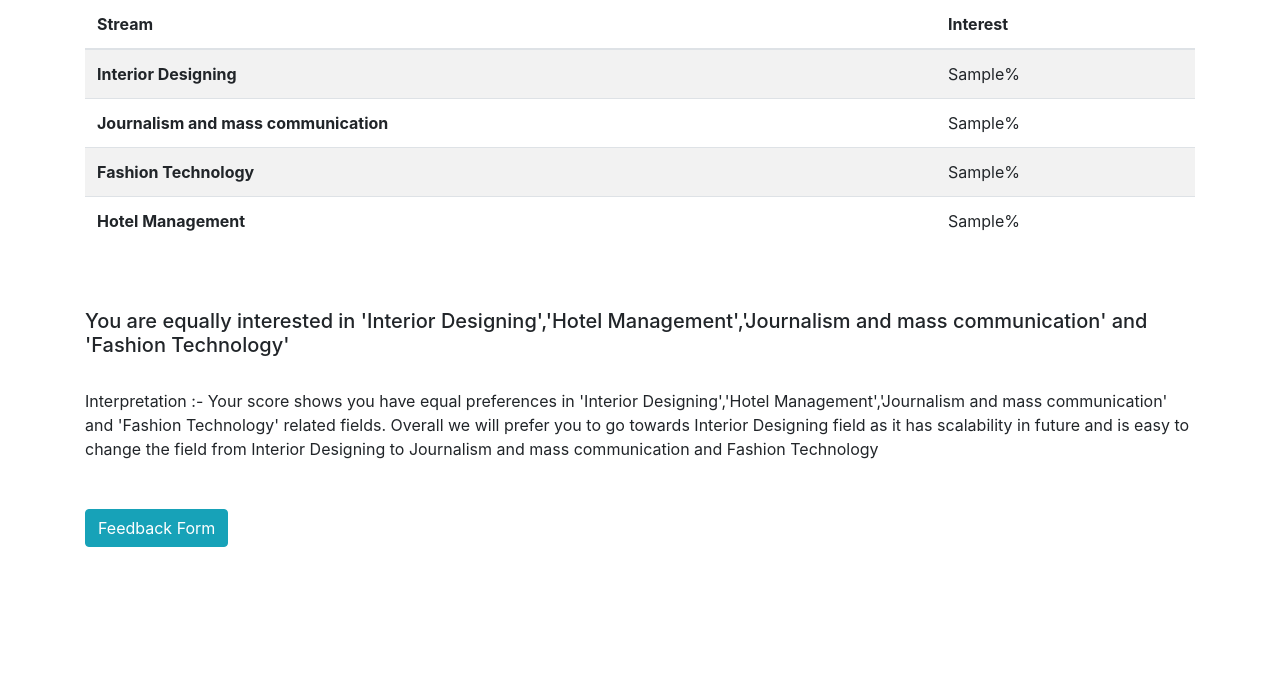
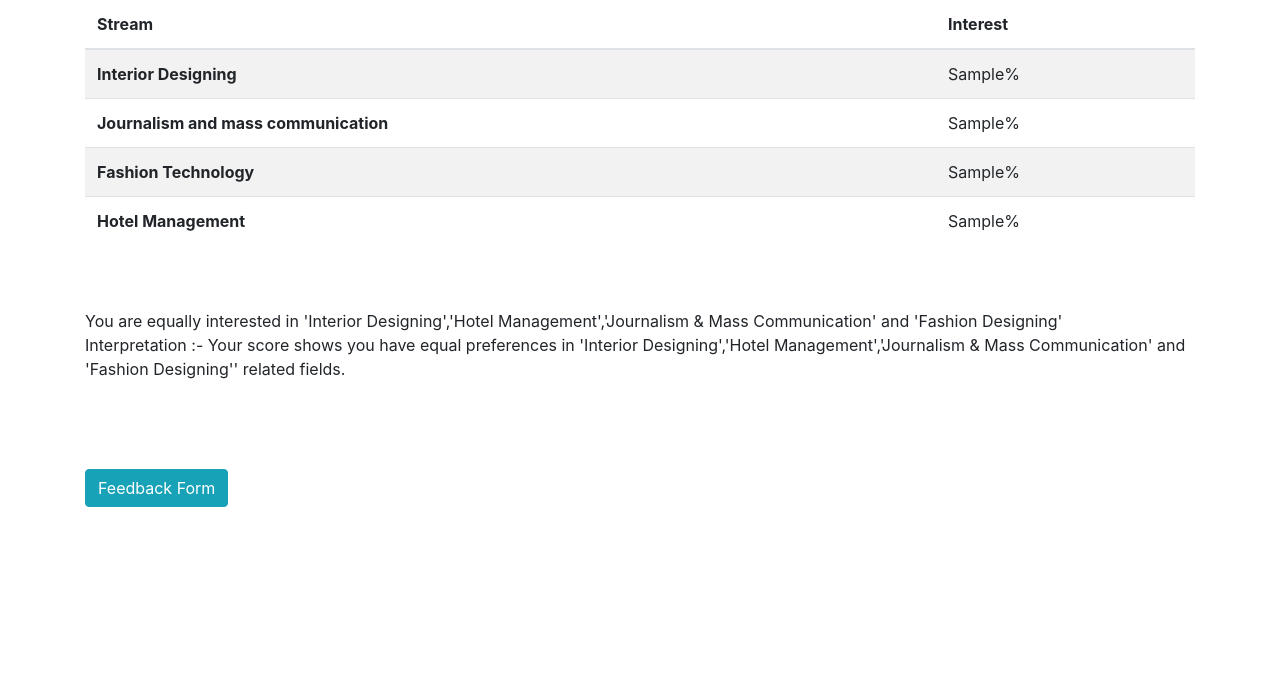
Before and after one commit to chiragdayaramani/CareerGuidanceNew, a Django app: template users/templates/after12artsresult.html in a window 1280 px wide. Shown: the part 561-1260 px from the top of the page. Run offline with Django 3.2, Linux system fonts and the light colour scheme; the template is opened without the code that fills it: most values are stand-ins (such as "Sample title", 1, 10 or a date in 2020); some libraries are stand-ins or nearby versions.

Commit message:
added after12 result

```diff
--- a/users/templates/after12artsresult.html
+++ b/users/templates/after12artsresult.html
@@ -43,97 +43,87 @@ width: 50%;">
 	</tbody>
   </table>
   <br><br>
-{% if ic == jc and ic == fc and ic == hc %}
-	<h5>You are equally interested in 'Interior Designing','Hotel Management','Journalism and mass communication' and 'Fashion Technology'</h5><br>
-        <h8>Interpretation :-
-        Your score shows you have equal preferences in 'Interior Designing','Hotel Management','Journalism and mass communication' and 'Fashion Technology' related fields.
-        Overall we will prefer you to go towards Interior Designing field as it has scalability in future and is easy to change the field from Interior Designing to Journalism and mass communication and Fashion Technology
-		</h8>
+  {% if ic == fc and ic == jc and ic == hc%}
+  <p>You are equally interested in 'Interior Designing','Hotel Management','Journalism & Mass Communication' and 'Fashion Designing'<br>
+	  Interpretation :-
+	  Your score shows you have equal preferences in 'Interior Designing','Hotel Management','Journalism & Mass Communication' and 'Fashion Designing'' related fields.
+  </p>
 {% elif ic == fc and ic == jc and ic > hc %}
-<h5>You are equally interested in 'Interior Designing','Fashion Technology' and 'Journalism and mass communication'</h5><br>
-		<h8>Interpretation :-
-		Your score shows you have equal preferences in 'Interior Designing','Fashion Technology' and 'Journalism and mass communication'  related fields.
-		Overall we will prefer you to go towards Interior Designing field as it has scalability in future and is easy to change the field from Interior Designing to Journalism and mass communication and Fashion Technology
-		</h8>
+  <p>You are equally interested in 'Interior Designing','Journalism & Mass Communication' and 'Fashion Designing'<br>
+	  Interpretation :-
+	  Your score shows you have equal preferences in 'Interior Designing','Journalism & Mass Communication' and 'Fashion Designing' related fields.
+  </p>
 {% elif ic == fc and ic == hc and ic > jc %}
-<h5>You are equally interested in 'Interior Designing','Fashion Technology' and 'Hotel Management'</h5><br>
-<h8>	Interpretation :-
-		Your score shows you have equal preferences in 'Interior Designing','Fashion Technology' and 'Hotel Management' related fields.
-		Overall we will prefer you to go towards Interior Designing field as it has scalability in future and is easy to change the field from Interior Designing to Hotel Management and Fashion Technology
-</h8>
+  <p>You are equally interested in 'Interior Designing','Hotel Management' and 'Fashion Designing'<br>
+	  Interpretation :-
+	  Your score shows you have equal preferences in 'Interior Designing','Hotel Management' and 'Fashion Designing' related fields.
+  </p>
 {% elif ic == jc and ic == hc and ic > fc %}
-<h5>You are equally interested in 'Interior Designing','Hotel Management' and 'Journalism and mass communication'<h5><br>
-	<h8>	Interpretation :-
-		Your score shows you have equal preferences in 'Interior Designing','Hotel Management' and 'Journalism and mass communication' related fields.
-		Overall we will prefer you to go towards Interior Designing field as it has scalability in future and is easy to change the field from Interior Designing to Journalism and mass communication and Hotel Management
-	</h8>
-{% elif ic == jc and ic == hc and ic > fc %}
-<h5>You are equally interested in 'Hotel Management','Fashion Technology' and 'Journalism and mass communication'<h5><br>
-	<h8>	Interpretation :-
-		Your score shows you have equal preferences in 'Hotel Management','Fashion Technology' and 'Journalism and mass communication'  related fields.
-		Overall we will prefer you to go towards Hotel Management field as it has scalability in future and is easy to change the field from Hotel Management to Journalism and mass communication and Fashion Technology
-	</h8>
+  <p>You are equally interested in 'Interior Designing','Journalism & Mass Communication' and 'Hotel Management'<br>
+	  Interpretation :-
+	  Your score shows you have equal preferences in 'Interior Designing','Journalism & Mass Communication' and 'Hotel Management' related fields.
+  </p>
+{% elif fc == jc and fc == hc and fc > ic %}
+  <p>You are equally interested in 'Journalism & Mass Communication','Fashion Designing','Hotel Management'<br>
+	  Interpretation :-
+	  Your score shows you have equal preferences in 'Journalism & Mass Communication','Fashion Designing','Hotel Management' related fields.
+  </p>
 {% elif ic == jc and ic > hc and ic > fc %}
-	<h5>You are equally interested in 'Interior Designing' and 'Journalism and mass communication'</h5><br>
-		<h8>Interpretation :-
-		Your score shows you have equal preferences in 'Interior Designing' and 'Journalism and mass communication'  related fields.
-		Overall we will prefer you to go towards Interior Designing field as it has scalability in future and is easy to change the field from Interior Designing to Journalism and mass communication
-	</h8>
+  <p>You are equally interested in 'Interior Designing' and 'Journalism & Mass Communication'<br>
+	  Interpretation :-
+	  Your score shows you have equal preferences in 'Interior Designing' and 'Journalism & Mass Communication' related fields.
+  </p>
 {% elif ic == fc and ic > jc and ic > hc %}
-	<h5>You are equally interested in 'Interior Designing' and 'Fashion Technology'</h5><br>
-		<h8>Interpretation :-
-		Your score shows you have equal preferences in 'Interior Designing' and 'Fashion Technology'  related fields.
-		Overall we will prefer you to go towards Interior Designing field as it has scalability in future and is easy to change the field from Interior Designing to Fashion Technology
-	</h8>
+  <p>You are equally interested in 'Interior Designing' and 'Fashion Designing'<br>
+	  Interpretation :-
+	  Your score shows you have equal preferences in 'Interior Designing' and 'Fashion Designing' related fields.
+  </p>
 {% elif ic == hc and ic > fc and ic > jc %}
-	<h5>You are equally interested in 'Interior Designing' and 'Hotel Management'</h5><br>
-		<h8>Interpretation :-
-		Your score shows you have equal preferences in 'Interior Designing' and 'Hotel Management' related fields.
-		Overall we will prefer you to go towards Interior Designing field as it has scalability in future and is easy to change the field fromInterior Designing to Hotel Management
-	</h8>
+  <p>You are equally interested in 'Interior Designing' and 'Hotel Management'<br>
+	  Interpretation :-
+	  Your score shows you have equal preferences in 'Interior Designing' and 'Hotel Management' related fields.
+  </p>
 {% elif fc == hc and fc > ic and fc > jc %}
-	<h5>You are equally interested in 'Fashion Technology' and 'Hotel Management'</h5><br>
-		<h8>	Interpretation :-
-		Your score shows you have equal preferences in 'Fashion Technology' and 'Hotel Management' related fields.
-		Overall we will prefer you to go towards Hotel Management field as it has scalability in future and is easy to change the field from Hotel Management to Fashion Technology
-	</h8>
+  <p>You are equally interested in 'Fashion Designing' and 'Hotel Management'<br>
+	  Interpretation :-
+	  Your score shows you have equal preferences in 'Fashion Designing' and 'Hotel Management' related fields.
+  </p>
 {% elif jc == fc and jc > ic and jc > hc %}
-	<h5>You are equally interested in 'Journalism and mass communication' and 'Fashion Technology'</h5><br>
-		<h8>	Interpretation :-
-		Your score shows you have equal preferences in 'Journalism and mass communication' and 'Fashion Technology' related fields.
-		Overall we will prefer you to go towards Journalism and mass communication field as it has scalability in future and is easy to change the field from Journalism and mass communication to Fashion Technology
-	</h8>
+  <p>You are equally interested in 'Journalism & Mass Communication' and 'Fashion Designing'<br>
+	  Interpretation :-
+	  Your score shows you have equal preferences in 'Journalism & Mass Communication' and 'Fashion Designing' related fields.
+  </p>
 {% elif jc == hc and jc > ic and jc > fc %}
-	<h5>You are equally interested in 'Journalism and mass communication' and 'Hotel Management'</h5><br>
-		<h8>	Interpretation :-
-		Your score shows you have equal preferences in 'Journalism and mass communication' and 'Hotel Management' related fields.
-		Overall we will prefer you to go towards Hotel Management field as it has scalability in future and is easy to change the field from Hotel Management to Journalism and mass communication
-	</h8>
+  <p>You are equally interested in 'Journalism & Mass Communication' and 'Hotel Management'<br>
+	  Interpretation :-
+	  Your score shows you have equal preferences in 'Journalism & Mass Communication' and 'Hotel Management' related fields.
+  </p>
 {% elif fc > ic and fc > jc and fc > hc %}
-	<h5>You preferred 'Fashion Technology' the most, as compared to 'Hotel Management','Interior Designing' and 'Journalism and mass communication'</h5><br>
-		<h8> Interpretation:-
-        Your score on Fashion Technology quentionary was at a high level. You show formidable skills in designing and art work related fields.
-        Overall your ability scores indicate that you have great skills in perceiving Fashion Technology stream after 10th
-	</h8>
-{% elif jc >= fc and jc > ic and jc > hc %}
-	<h5>You preferred 'Journalism and mass communication' the most, as compared to 'Hotel Management','Interior Designing' and 'Fashion Technology'</h5><br>
-		<h8> Interpretation:-
-        Your score on Journalism and mass communication quentionary was at a high level. You show formidable skills in finance,banking and mannaging ajcounts related fields.
-        Overall your ability scores indicate that you have great skills in perceiving Journalism and mass communication stream after 10th
-    </h8>
-{% elif hc >= fc and hc >= jc and hc > ic %}
-	<h5>You preferred 'Hotel Management'the most, as compared to 'Interior Designing','Journalism and mass communication' and 'Fashion Technology'</h5><br>
-        <h8>Interpretation:-
-        Your score on Hotel Management quentionary was at a high level. You show formidable skills in computers related fields.
-        Overall your ability scores indicate that you have great skills in perceiving Hotel Management stream after 10th
-    </h8>
+  <p>You preferred 'Fashion Designing' the most, as compared to 'Interior Designing','Journalism & Mass Communication' and 'Hotel Management'<br>
+	  Interpretation:-
+	  Your score on Fashion Designing quentionary was at a high level. You show formidable skills in designing, fashion and art work related fields.
+	  Overall your ability scores indicate that you have great skills in perceiving Fashion Designing stream after 12th
+  </p>
+{% elif jc > fc and jc > ic and jc > hc %}
+  <p>You preferred 'Journalism & Mass Communication' the most, as compared to 'Fashion Designing','Interior Designing' and 'Hotel Management'<br>
+	  Interpretation:-
+	  Your score on Journalism & Mass Communication quentionary was at a high level. You show formidable skills in writing, Interviewing and reporting related fields.
+	  Overall your ability scores indicate that you have great skills in perceiving Journalism & Mass Communication stream after 12th
+  </p>
+{% elif hc > fc and hc > jc and hc > ic %}
+  <p>You preferred 'Hotel Management'the most, as compared to 'Interior Designing','Journalism & Mass Communication' and 'Fashion Designing'<br>
+	  Interpretation:-
+	  Your score on Hotel Management quentionary was at a high level. You show formidable skills in Communication, Time Management and Customer Services related fields.
+	  Overall your ability scores indicate that you have great skills in perceiving Hotel Management stream after 12th
+  </p>
 {% else %}
-	<h5>You preferred 'Interior Designing'the most, as compared to 'Hotel Management','Journalism and mass communication' and 'Fashion Technology'</h5><br>
-		<h8> Interpretation:-
-        Your score on Interior Designing quentionary was at a high level. You show formidable skills in computers and medical related fields.
-        Overall your ability scores indicate that you have great skills in perceiving Interior Designing stream after 10th
-    </h8>
+  <p>You preferred 'Interior Designing'the most, as compared to 'Fashion Designing','Journalism & Mass Communication' and 'Hotel Management'<br>
+	  Interpretation:-
+	  Your score on Interior Designing quentionary was at a high level. You show formidable skills in designing, architecture and art work related related fields.
+	  Overall your ability scores indicate that you have great skills in perceiving Interior Designing stream after 12th
+  </p>
 {% endif %}
+
 
 <br><br><br>
 
```
Also changed, not shown: users/templates/after12commresult.html (+4 -4 lines).
